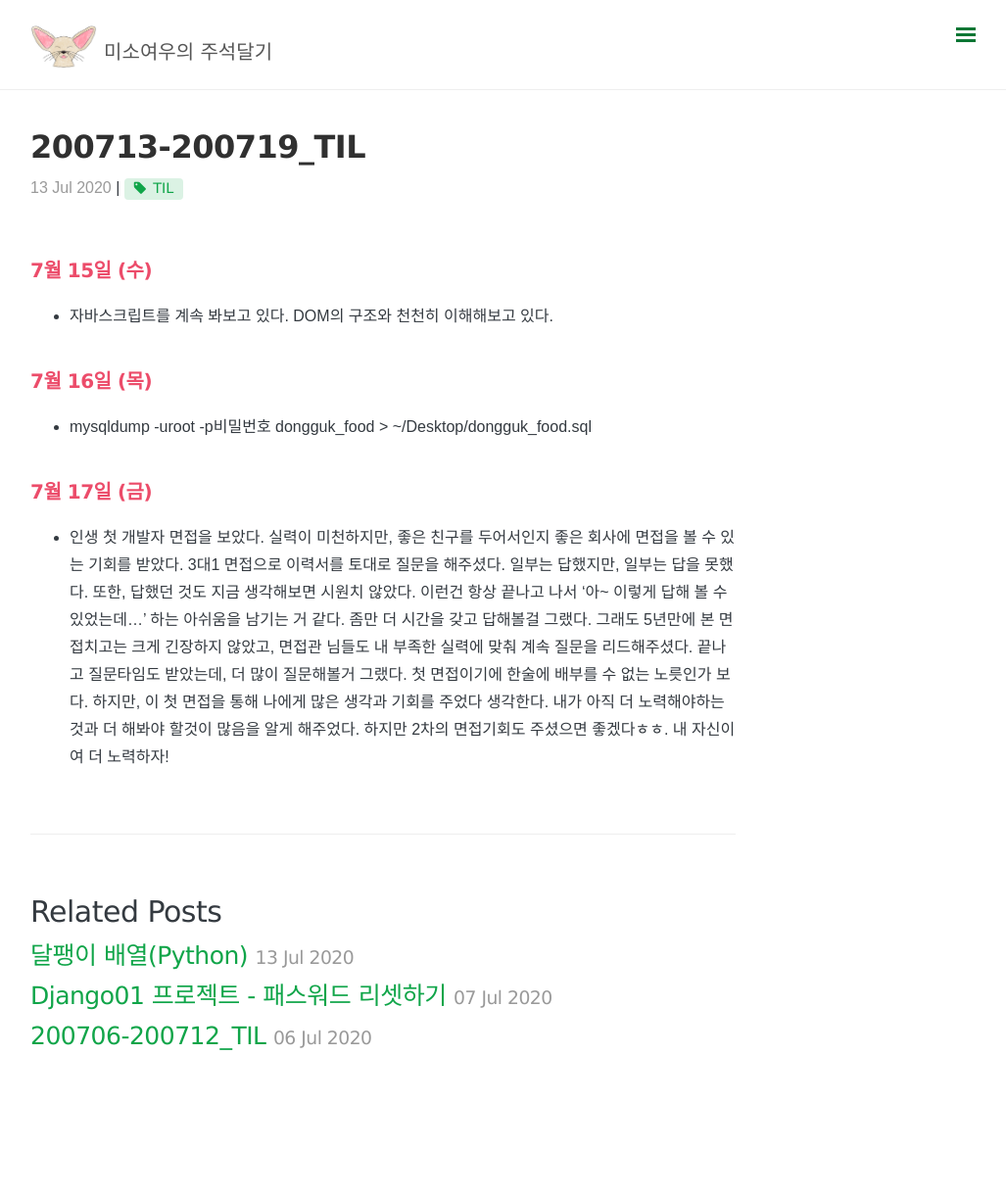
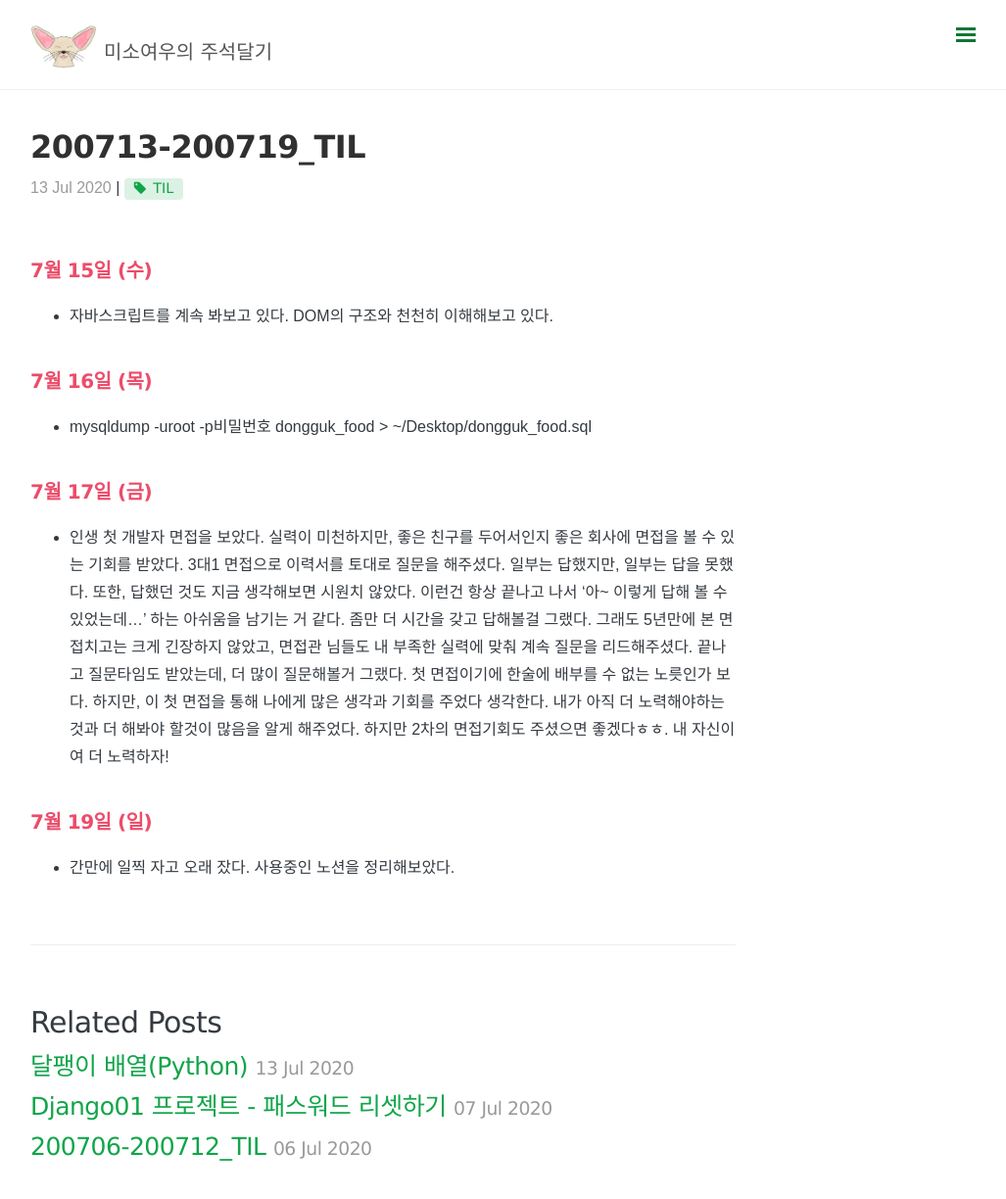
Before and after one commit to somefood/somefood.github.io, a Jekyll site: the page built from _posts/Today I Learned/2020-07-13-07-19-TIL.md, in a window 1280 px wide and 1246 px high. Shown: the top 1224 px of the window at 98% size, without its empty margins (249-1276 px from the left). Built offline with Jekyll 4.4.1, drawn with Linux system fonts in a browser that asks for light colours; nearby versions of some CDN libraries; comment, search, counter and statistics services are not loaded.

Commit message:
수정: 내용 추가

```diff
--- a/_posts/Today I Learned/2020-07-13-07-19-TIL.md
+++ b/_posts/Today I Learned/2020-07-13-07-19-TIL.md
@@ -15,3 +15,6 @@ comments: true
 
 ## 7월 17일 (금)
 - 인생 첫 개발자 면접을 보았다. 실력이 미천하지만, 좋은 친구를 두어서인지 좋은 회사에 면접을 볼 수 있는 기회를 받았다. 3대1 면접으로 이력서를 토대로 질문을 해주셨다. 일부는 답했지만, 일부는 답을 못했다. 또한, 답했던 것도 지금 생각해보면 시원치 않았다. 이런건 항상 끝나고 나서 '아~ 이렇게 답해 볼 수 있었는데...' 하는 아쉬움을 남기는 거 같다. 좀만 더 시간을 갖고 답해볼걸 그랬다. 그래도 5년만에 본 면접치고는 크게 긴장하지 않았고, 면접관 님들도 내 부족한 실력에 맞춰 계속 질문을 리드해주셨다. 끝나고 질문타임도 받았는데, 더 많이 질문해볼거 그랬다. 첫 면접이기에 한술에 배부를 수 없는 노릇인가 보다. 하지만, 이 첫 면접을 통해 나에게 많은 생각과 기회를 주었다 생각한다. 내가 아직 더 노력해야하는 것과 더 해봐야 할것이 많음을 알게 해주었다. 하지만 2차의 면접기회도 주셨으면 좋겠다ㅎㅎ. 내 자신이여 더 노력하자!
+
+## 7월 19일 (일)
+- 간만에 일찍 자고 오래 잤다. 사용중인 노션을 정리해보았다.
```
